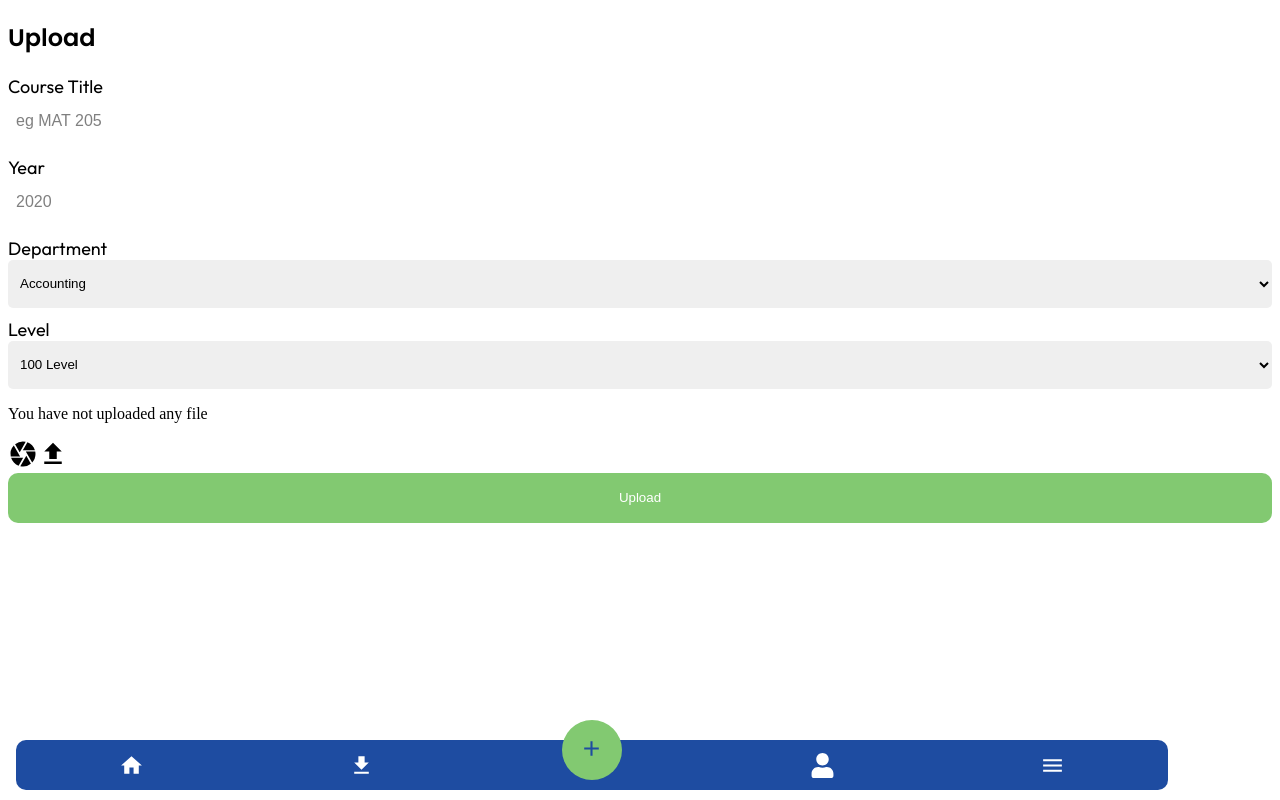
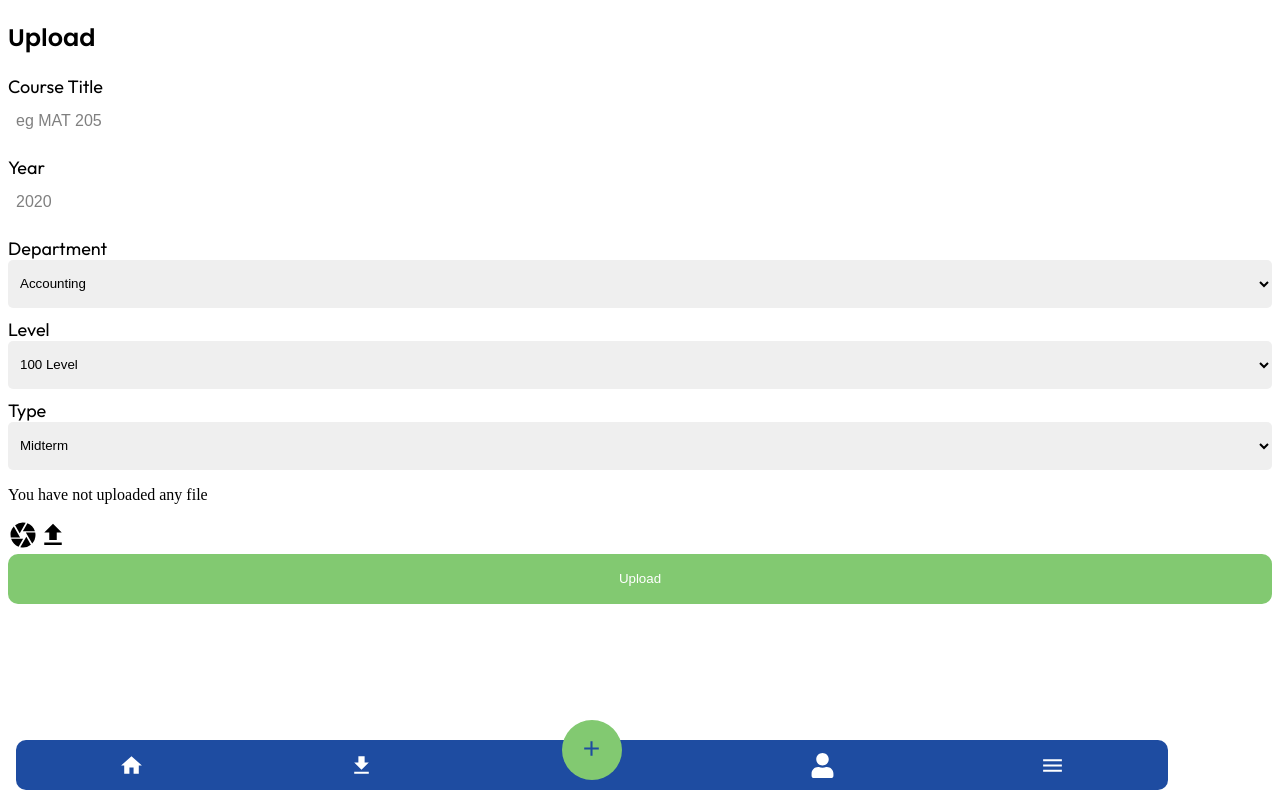
Before and after one commit to GDSC-Nile-University-of-Nigeria/Quester, a Next.js app: page /add in a window 1280 px wide. Built offline with nearby package versions, Linux system fonts and the light colour scheme.

Commit message:
added type input

```diff
--- a/pages/add/index.tsx
+++ b/pages/add/index.tsx
@@ -53,7 +53,8 @@ const AddQuestionPaper: NextPage = () => {
                     level: entries.level as Level
                 },
                 year: entries.year as string,
-                image_url: url as string
+                image_url: url as string,
+                type: entries.type as "Midterm"|"Final Exam"|"Quiz"
             }
 
             const firestoreWrite = await addNewDocument('past-puestions', data)
@@ -61,7 +62,7 @@ const AddQuestionPaper: NextPage = () => {
 
 
         } else if(pastQuestion.source === 'file') {
-            const url = await uploadFile(`files/${title}-${entries.year}`, pastQuestion.data)
+            const url = await uploadFile(`files/${title}-${entries.type}-${entries.year}`, pastQuestion.data)
             const data: PastQuestion = {
                 department: entries.department as string,
                 course: {
@@ -69,7 +70,8 @@ const AddQuestionPaper: NextPage = () => {
                     level: entries.level as Level
                 },
                 year: entries.year as string,
-                image_url: url as string
+                image_url: url as string,
+                type: entries.type as "Midterm"|"Final Exam"|"Quiz"
             }
 
 
@@ -119,6 +121,15 @@ const AddQuestionPaper: NextPage = () => {
                     <option value="Postgraduate">Postgraduate</option>
                 </Select>
 
+                <Select
+                    labelName="Type"
+                    placeholder="Midterm or Final Exam"
+                    name="type"
+                >
+                    <option value="Midterm">Midterm</option>
+                    <option value="Final Exam">Final Exam</option>
+                </Select>
+
 
                 {
                     pastQuestion && pastQuestion.source === 'file' ?
```
